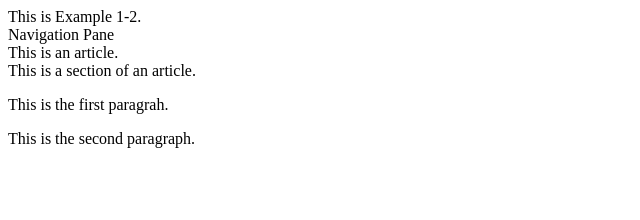
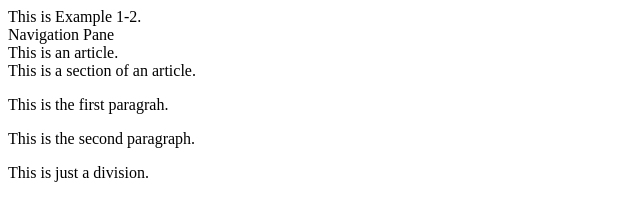
Before and after one commit to lsjfaye/lsjfaye.github.io, a plain HTML site: page examples/1-2/index.html in a window 1280 px wide. Shown: the whole page, without its empty margins (0-640 px from the left). Drawn offline with Linux system fonts and the light colour scheme.

Commit message:
Update index.html

```diff
--- a/examples/1-2/index.html
+++ b/examples/1-2/index.html
@@ -19,5 +19,8 @@
 				</p>
 			</section>
 		</article>
+		<div>
+			This is just a division.
+		</div>
 	</body>
 </html>
```
